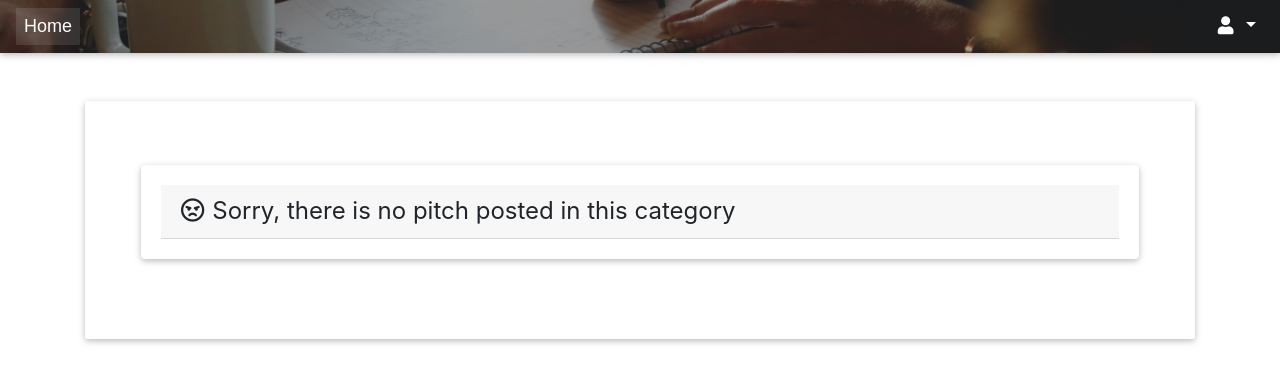
After one commit to D-Kamunya/pitch-deck, a Flask app: page /pitches/category/1 in a window 1280 px wide. The commit adds this page. Shown: the top 383 px of the page. Run offline with Flask 2, Linux system fonts and the light colour scheme; the visitor is signed in with stand-in values (Sample User, id 1); data comes from the database, SQL or seed files in the repository; data that the repository does not hold is empty; some libraries are stand-ins or nearby versions.

Commit message:
Create pitch by category view fn and html template

```diff
--- a/app/main/views.py
+++ b/app/main/views.py
@@ -80,3 +80,15 @@ def new_pitch():
 
     title = 'New Pitch Form'
     return render_template('new_pitch.html',title = title, pitch_form=form)
+
+
+@main.route('/pitches/category/<category_name>')
+@login_required
+def pitch_by_category(category_name):
+
+    '''
+    View root page function that returns pitch category page with pitches from category selected
+    '''
+    pitches=Pitch.query.filter_by(pitch_category=category_name).all()
+
+    return render_template('pitch_by_category.html',pitches=pitches)
--- a/app/models.py
+++ b/app/models.py
@@ -65,7 +65,7 @@ class Pitch(db.Model):
 
     @classmethod
     def get_all_pitches(cls):
-        pitches = Pitch.query.order_by(Pitch.posted.asc()).all()
+        pitches = Pitch.query.order_by(Pitch.posted.desc()).all()
         return pitches
 
 
--- /dev/null
+++ b/app/templates/pitch_by_category.html
@@ -0,0 +1,45 @@
+{% extends 'base.html' %}
+{%block content%}
+  <div class="pitches mt-5 jumbotron">
+
+  {%if pitches%}
+    {% for pitch in pitches %}
+
+      <div class="card pitch mx-4 mb-3">
+
+        <!-- Card content -->
+        <div class="card-body">
+
+          <!-- Title -->
+          <h4 class="card-header">{{pitch.pitch_title}}</h4>
+          <hr>
+          <!-- Text -->
+          <div class="mb-3">
+            <a href="#" class="badge badge-default">{{pitch.user.username}}</a>
+            <a href="#" class="badge badge-info">{{pitch.pitch_category}}</a>
+          </div>
+          <p class="card-text">
+            {{pitch.pitch_body}}.</p>
+          <div>
+            <span class="badge badge-success ml-2"> <i class="far fa-thumbs-up">4</i></span>
+            <span class="badge badge-danger ml-2"> <i class="far fa-thumbs-down">4</i></span>
+            <span class="badge badge-info ml-2"> <i class="far fa-comment">4</i></span>
+          </div>
+          <p class="text-muted text-center my-1">{{(pitch.posted)}}</p>
+          <a href="#!" class="black-text d-flex justify-content-end">
+            <h5>Leave a Comment <i class="fas fa-angle-double-right"></i></h5>
+          </a>
+
+        </div>
+
+      </div>
+    {% endfor %}
+    {%else%}
+      <div class="card pitch mx-4 mb-3">
+        <div class="card-body">
+          <h4 class="card-header"><i class="far fa-angry mr-2"></i>Sorry, there is no pitch posted in this category </h4>
+        </div>
+      </div>
+    {%endif%}
+  </div>
+{%endblock%}
```
Also changed, not shown: app/templates/index.html (+8 -8 lines).
